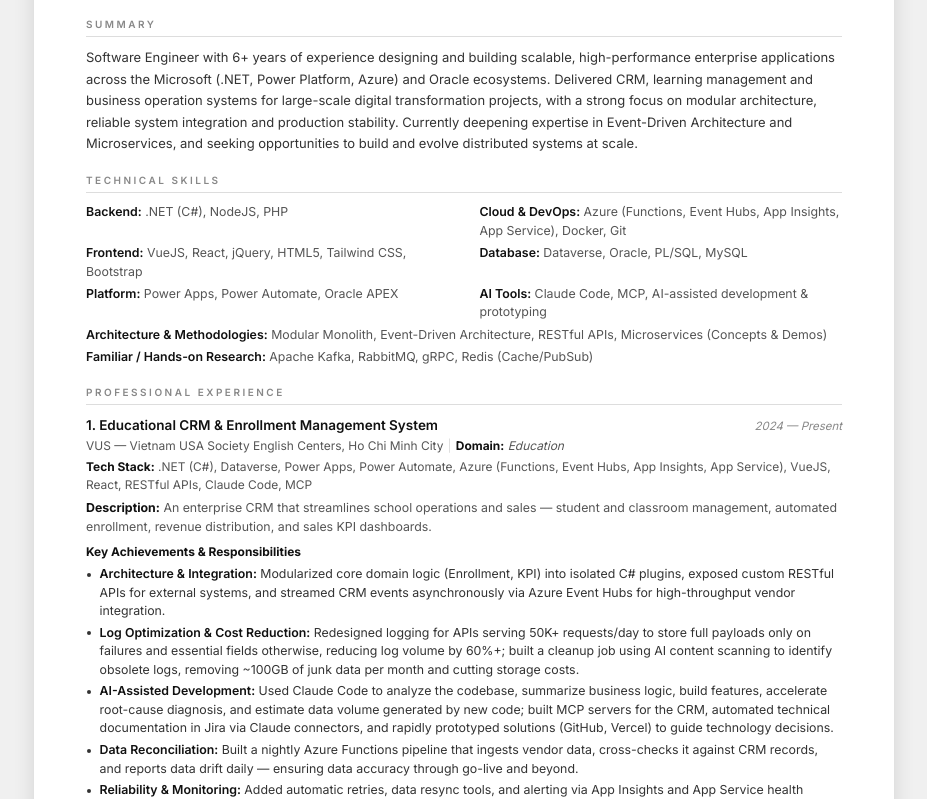
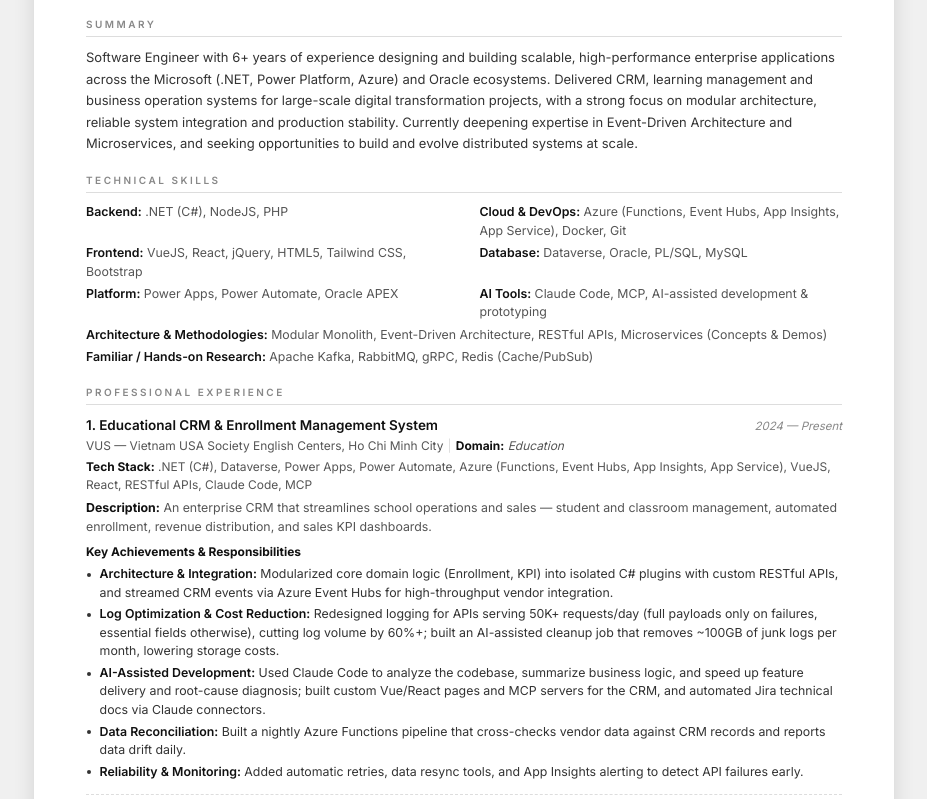
Before and after one commit to nlcthong1997/nlcthong, a plain HTML site: page portfolio/index.html in a window 1280 px wide. Shown: the part 154-953 px from the top of the page, without its empty margins (176-1103 px from the left). Drawn offline with Linux system fonts and the light colour scheme.

Commit message:
Portfolio CV: trim project 1 to 5 concise bullets
Co-Authored-By: Claude Opus 5.5 <noreply@anthropic.com>
Claude-Session: https://claude.ai/code/session_01XZzZw1gJhhW7ia8J1sgHbD

```diff
--- a/portfolio/index.html
+++ b/portfolio/index.html
@@ -388,12 +388,11 @@
       <p class="exp-desc"><strong>Description:</strong> An enterprise CRM that streamlines school operations and sales — student and classroom management, automated enrollment, revenue distribution, and sales KPI dashboards.</p>
       <div class="exp-achievements-title">Key Achievements &amp; Responsibilities</div>
       <ul class="exp-achievements">
-        <li><strong>Architecture &amp; Integration:</strong> Modularized core domain logic (Enrollment, KPI) into isolated C# plugins, exposed custom RESTful APIs for external systems, and streamed CRM events asynchronously via Azure Event Hubs for high-throughput vendor integration.</li>
-        <li><strong>Log Optimization &amp; Cost Reduction:</strong> Redesigned logging for APIs serving 50K+ requests/day to store full payloads only on failures and essential fields otherwise, reducing log volume by 60%+; built a cleanup job using AI content scanning to identify obsolete logs, removing ~100GB of junk data per month and cutting storage costs.</li>
-        <li><strong>AI-Assisted Development:</strong> Used Claude Code to analyze the codebase, summarize business logic, build features, accelerate root-cause diagnosis, and estimate data volume generated by new code; built MCP servers for the CRM, automated technical documentation in Jira via Claude connectors, and rapidly prototyped solutions (GitHub, Vercel) to guide technology decisions.</li>
-        <li><strong>Data Reconciliation:</strong> Built a nightly Azure Functions pipeline that ingests vendor data, cross-checks it against CRM records, and reports data drift daily — ensuring data accuracy through go-live and beyond.</li>
-        <li><strong>Reliability &amp; Monitoring:</strong> Added automatic retries, data resync tools, and alerting via App Insights and App Service health checks to detect API failures early and keep the system highly available.</li>
-        <li><strong>Custom Frontend Extensions:</strong> Built tailored pages with VueJS, React, and Power Apps Web Resources to support complex business workflows beyond out-of-the-box CRM.</li>
+        <li><strong>Architecture &amp; Integration:</strong> Modularized core domain logic (Enrollment, KPI) into isolated C# plugins with custom RESTful APIs, and streamed CRM events via Azure Event Hubs for high-throughput vendor integration.</li>
+        <li><strong>Log Optimization &amp; Cost Reduction:</strong> Redesigned logging for APIs serving 50K+ requests/day (full payloads only on failures, essential fields otherwise), cutting log volume by 60%+; built an AI-assisted cleanup job that removes ~100GB of junk logs per month, lowering storage costs.</li>
+        <li><strong>AI-Assisted Development:</strong> Used Claude Code to analyze the codebase, summarize business logic, and speed up feature delivery and root-cause diagnosis; built custom Vue/React pages and MCP servers for the CRM, and automated Jira technical docs via Claude connectors.</li>
+        <li><strong>Data Reconciliation:</strong> Built a nightly Azure Functions pipeline that cross-checks vendor data against CRM records and reports data drift daily.</li>
+        <li><strong>Reliability &amp; Monitoring:</strong> Added automatic retries, data resync tools, and App Insights alerting to detect API failures early.</li>
       </ul>
     </div>
 
```
Also changed, not shown: 1 other file.
